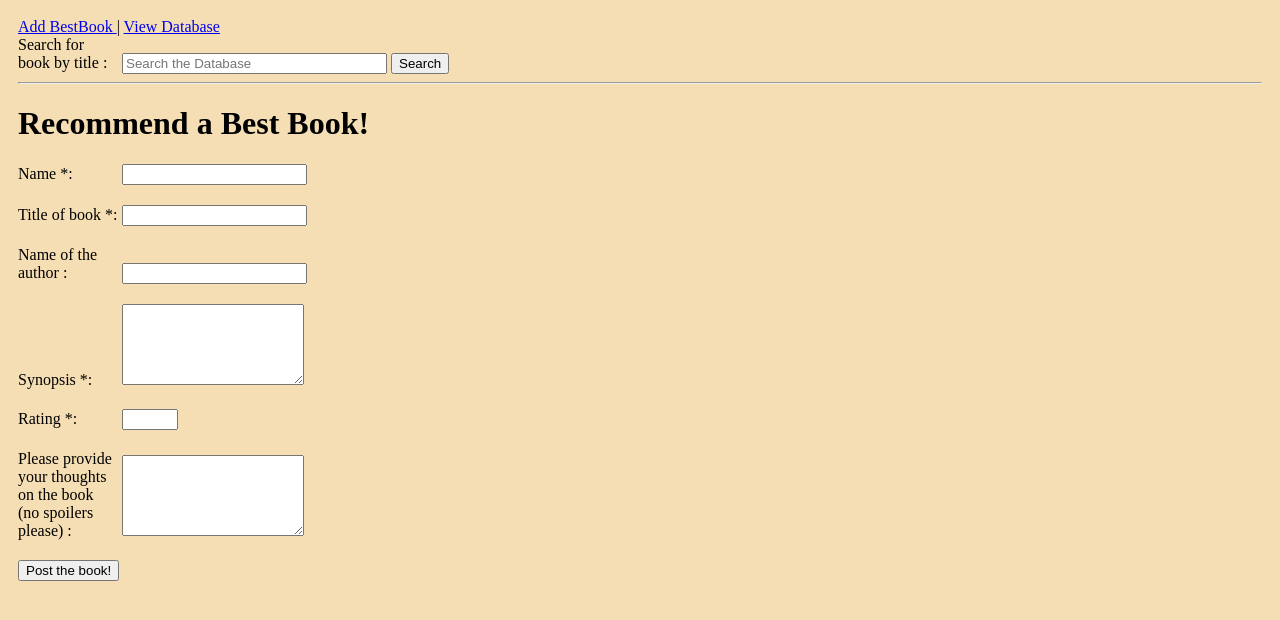
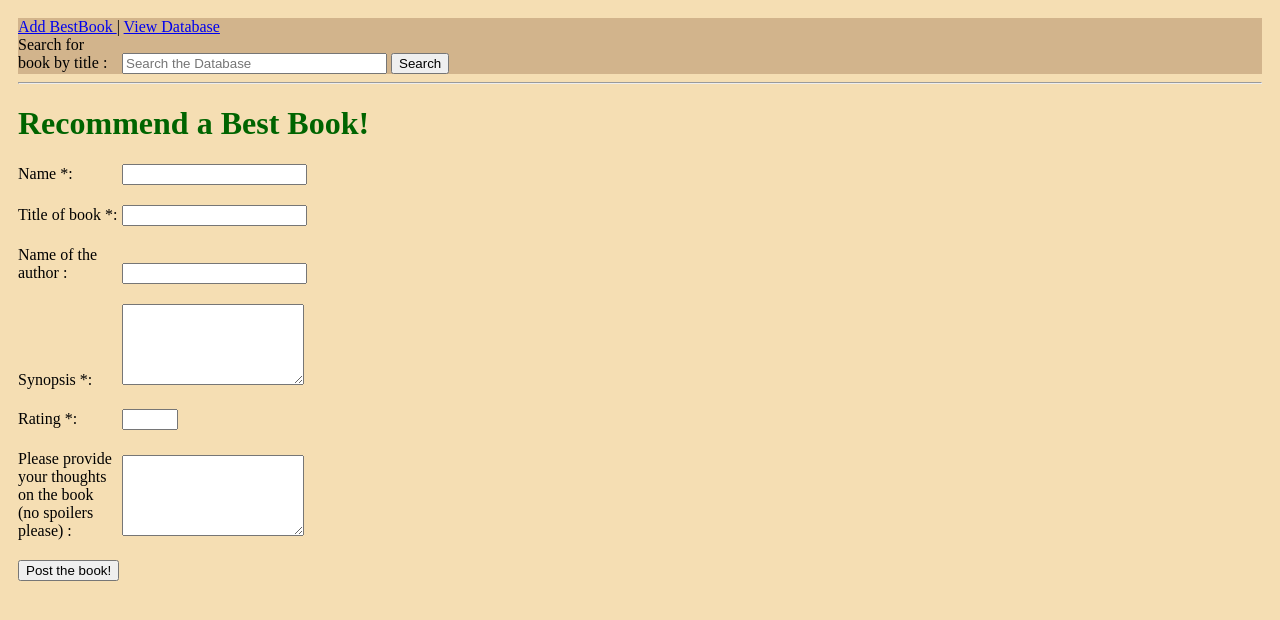
Before and after one commit to ZekeMer/BestBooks, a Flask app: page /book in a window 1280 px wide. Shown: the top 620 px of the page. Run offline with Flask 3, Linux system fonts and the light colour scheme.

Commit message:
Remove conflict text

```diff
--- a/static/style.css
+++ b/static/style.css
@@ -5,15 +5,9 @@ body {
     padding: 10px;
 }
 
-<<<<<<< HEAD
 nav {
     background-color: tan;
 }
-=======
-nav {
-    background-color: tan;
-}
->>>>>>> 560da75cb59f7407c8813f03e2b1557f46fdc212
 
 h1 { color: darkgreen; }
 
```
